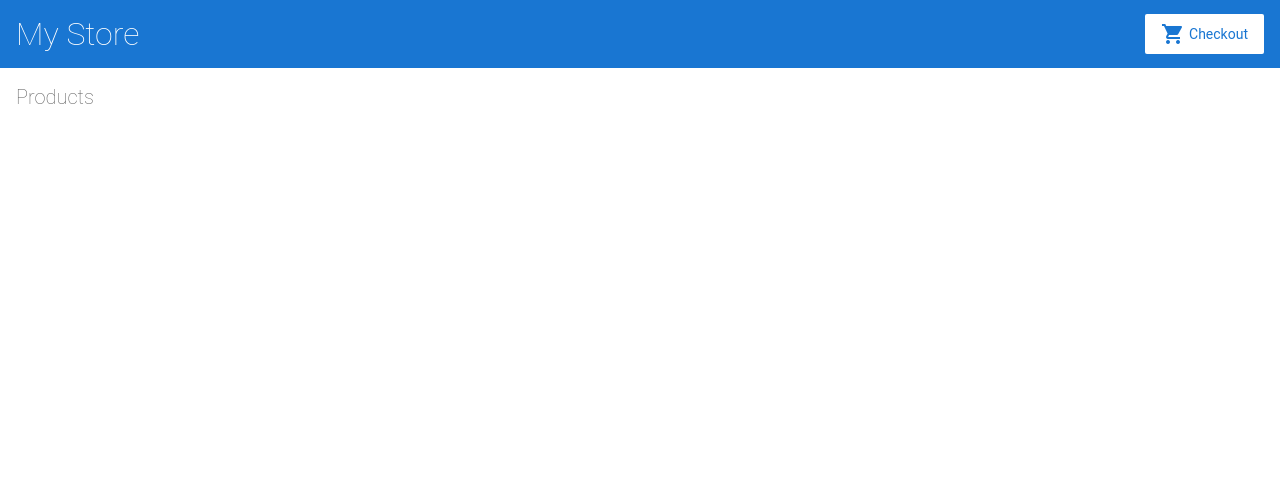
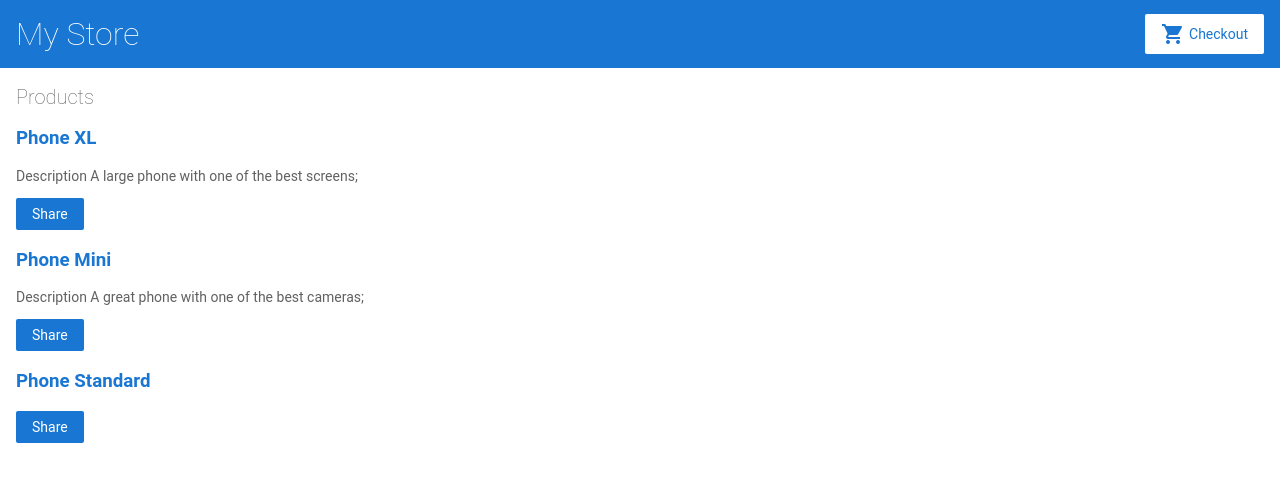
Before and after one commit to theSaj/angular-io-start-sajfork, an Angular app: page / in a window 1280 px wide. Shown: the top 482 px of the page. Built offline with nearby package versions, Linux system fonts and the light colour scheme.

Commit message:
1 file modified

```diff
--- a/src/app/product-list/product-list.component.html
+++ b/src/app/product-list/product-list.component.html
@@ -1,12 +1,22 @@
 <h2>Products</h2>
 
-<div *ngFor="let product of product">
+<div *ngFor="let product of products">
 
   <h3>
 
-    {{product.name}}
+    <a [title]="product.name + ' detils'">
+      {{product.name}}
+    </a>
 
   </h3>
+
+  <p *ngIf="product.description">
+    Description {{product.description}};
+  </p>
+
+  <button (click)="share()">
+    Share
+  </button>
 
 </div>
 <!--
```
